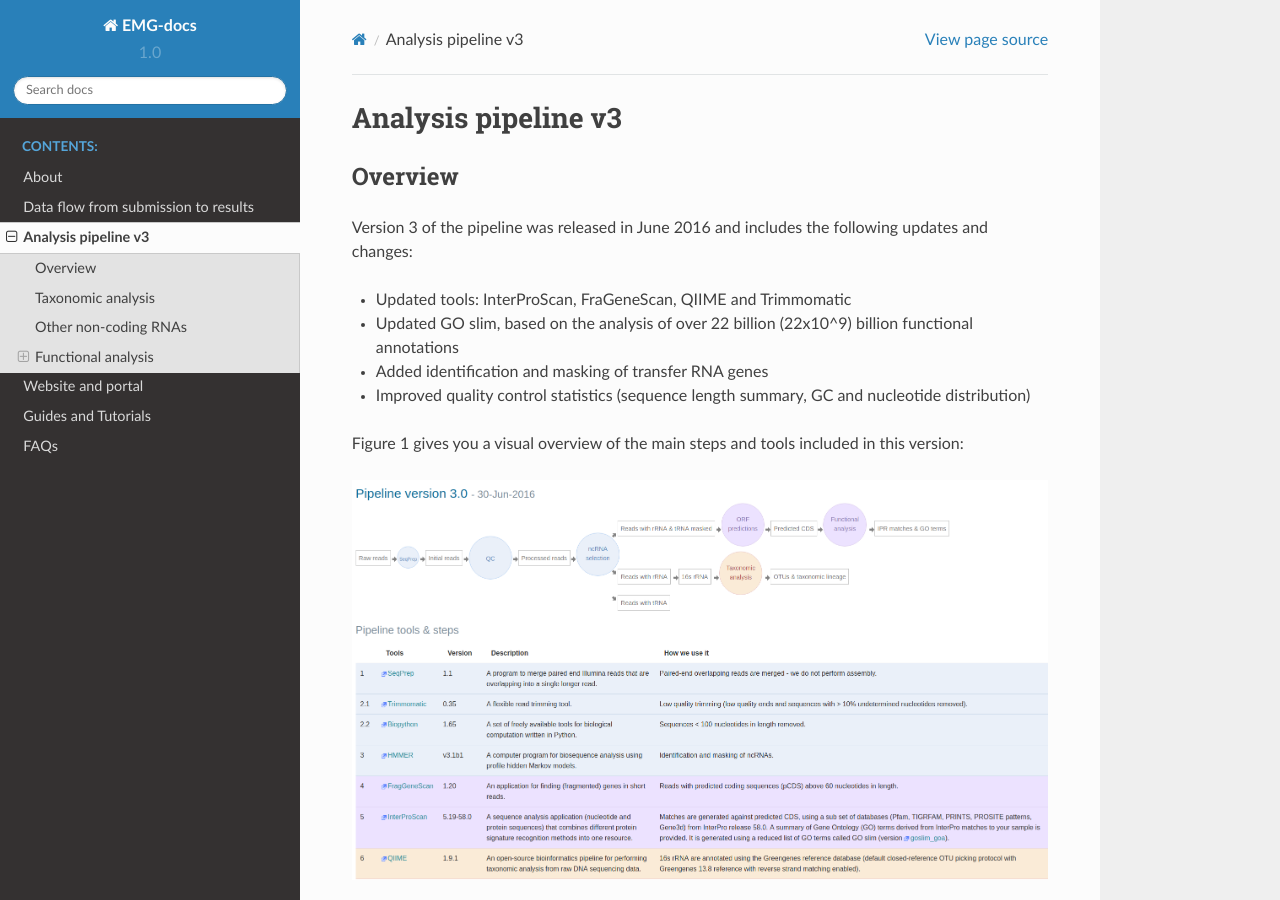
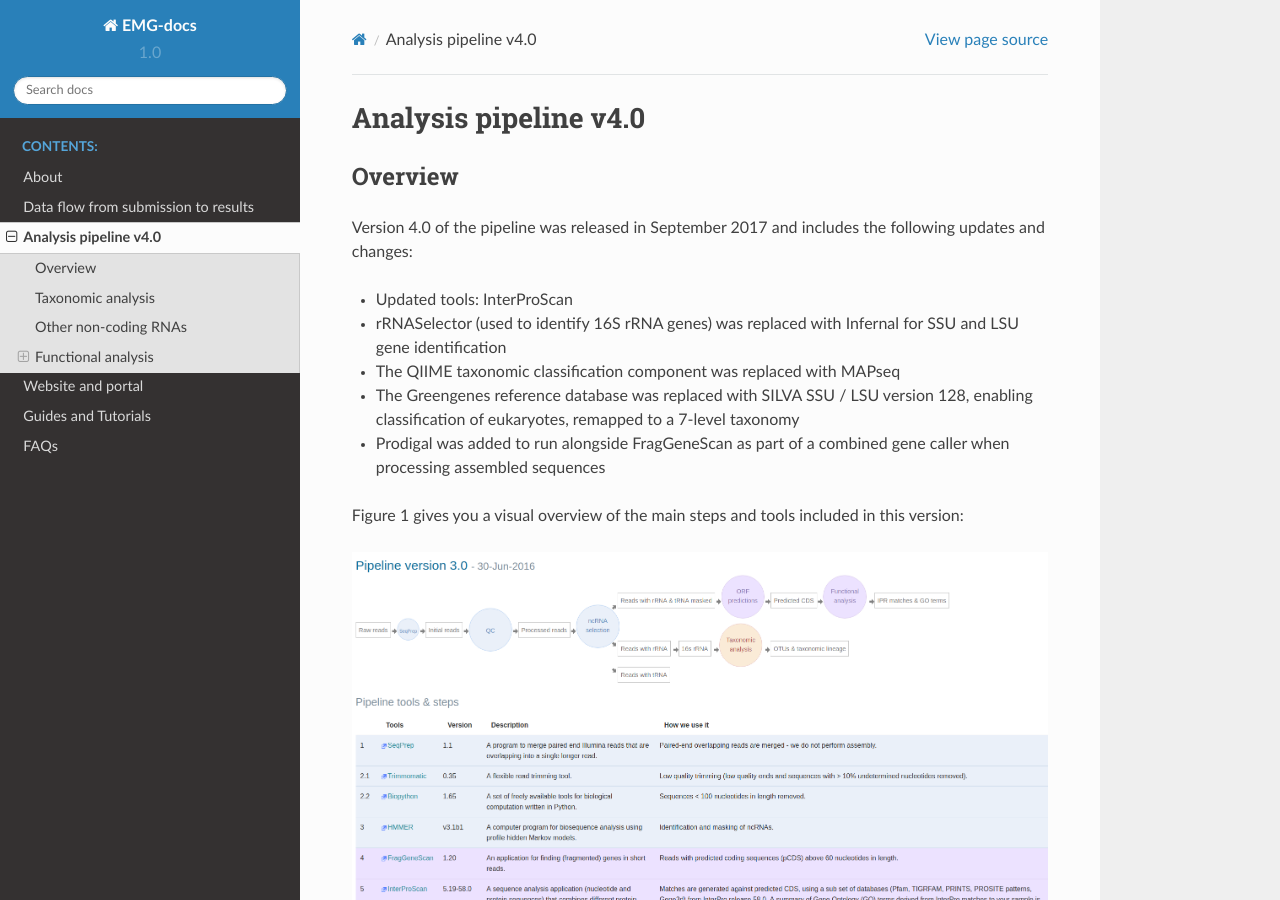
Before and after one commit to EBI-Metagenomics/EMG-docs, a Sphinx documentation site: the page built from docs/analysis.rst, in a window 1280 px wide and 900 px high. Built offline with Sphinx 7.4.7 and the Read the Docs theme 2.0.0, drawn with Linux system fonts in a browser that asks for light colours.

Commit message:
Update analysis.rst

```diff
--- a/docs/analysis.rst
+++ b/docs/analysis.rst
@@ -1,18 +1,19 @@
 .. _analysis:
 
-Analysis pipeline v3
-====================
+Analysis pipeline v4.0
+======================
 
 ------------------
 Overview
 ------------------
 
-Version 3 of the pipeline was released in June 2016 and includes the following updates and changes:
+Version 4.0 of the pipeline was released in September 2017 and includes the following updates and changes:
 
-* Updated tools: InterProScan, FraGeneScan, QIIME and Trimmomatic
-* Updated GO slim, based on the analysis of over 22 billion (22x10^9) billion functional annotations
-* Added identification and masking of transfer RNA genes
-* Improved quality control statistics (sequence length summary, GC and nucleotide distribution)
+* Updated tools: InterProScan
+* rRNASelector (used to identify 16S rRNA genes) was replaced with Infernal for SSU and LSU gene identification
+* The QIIME taxonomic classification component was replaced with MAPseq
+* The Greengenes reference database was replaced with SILVA SSU / LSU version 128, enabling classification of eukaryotes, remapped to a 7-level taxonomy
+* Prodigal was added to run alongside FragGeneScan as part of a combined gene caller when processing assembled sequences
 
 Figure 1 gives you a visual overview of the main steps and tools included in this version:
 
```
